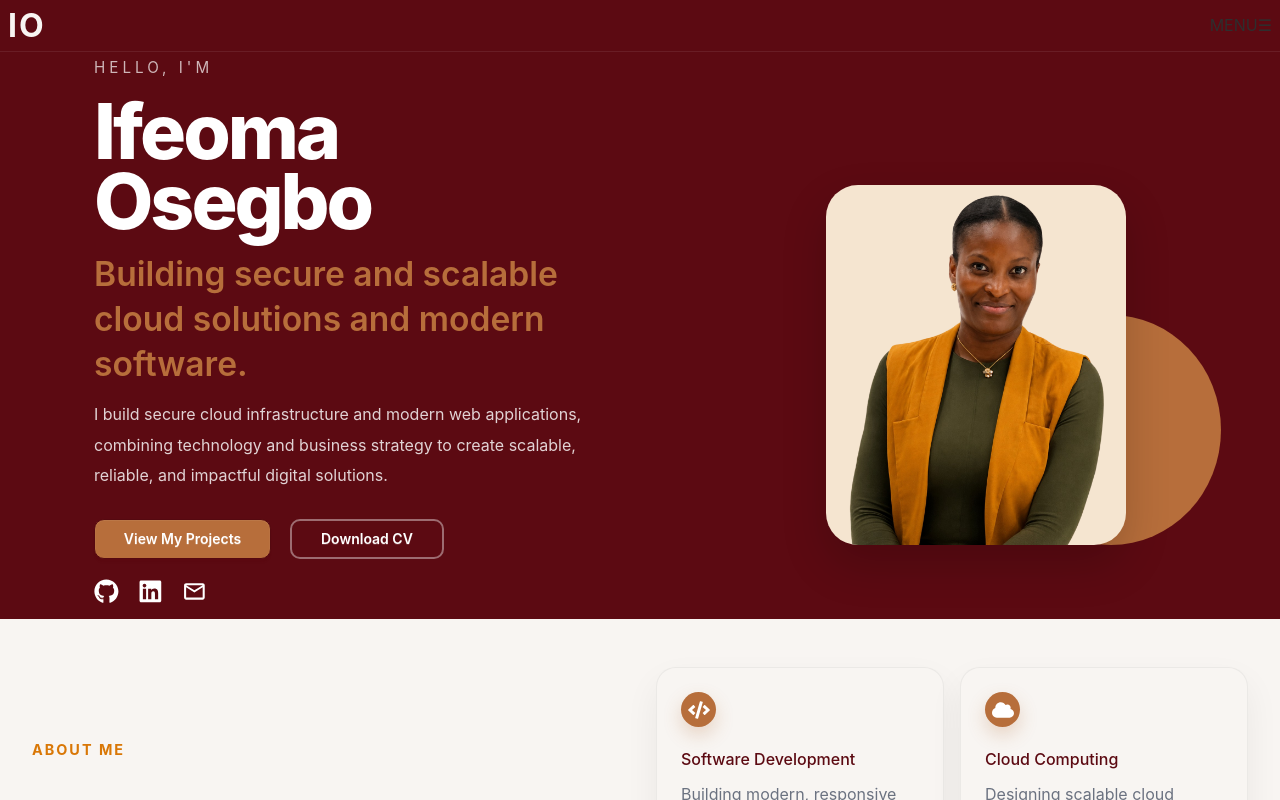
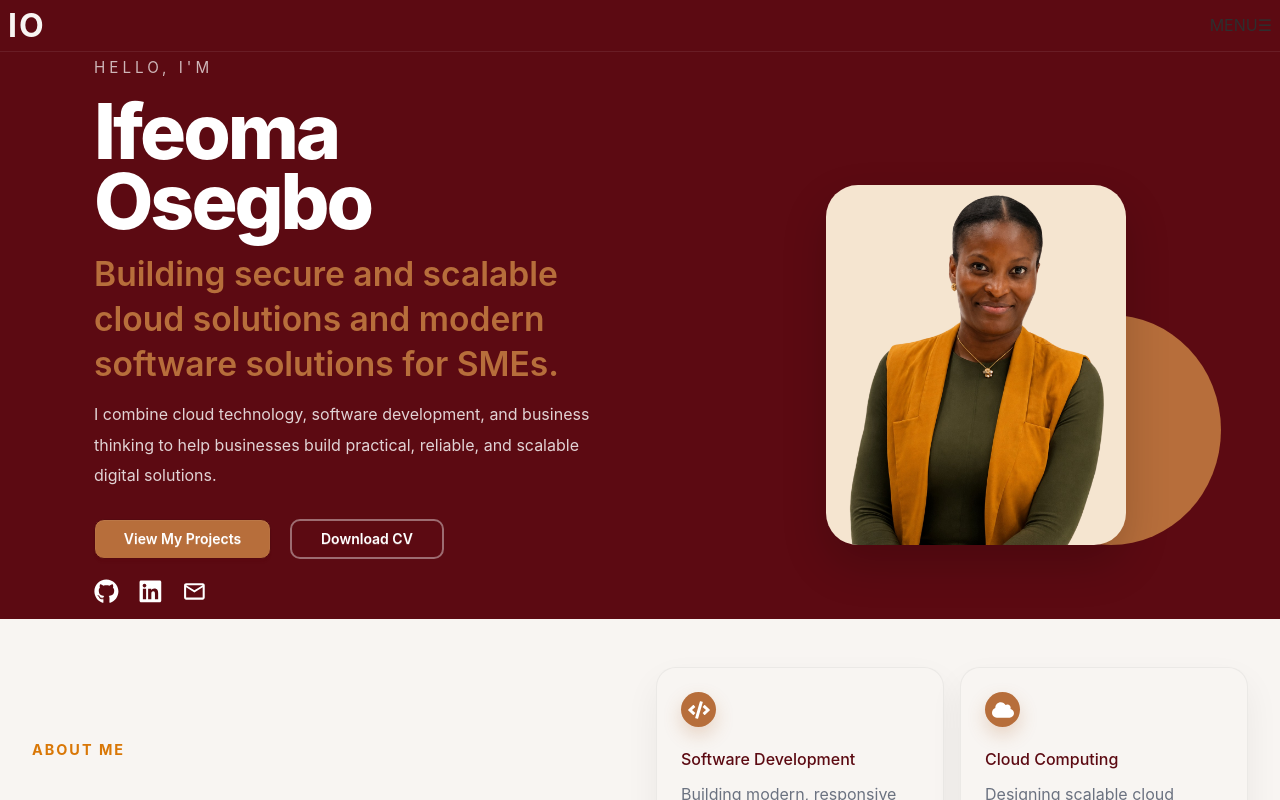
Before and after one commit to Ify-O/portfolio, a React app: page / in a window 1280 px wide. Shown: the top 800 px of the page. Built offline with nearby package versions, Linux system fonts and the light colour scheme; the HTML template or start-up script is replaced by a standard one.

Commit message:
Update Hero component with revised content, CV link, and improved accessibility

```diff
--- a/src/components/sections/home/Hero.jsx
+++ b/src/components/sections/home/Hero.jsx
@@ -1,14 +1,14 @@
 import profile from "../../../assets/profile.png";
+import cv from "../../../assets/Ifeoma_Osegbo_CV.pdf";
 
 import { FaGithub, FaLinkedin } from "react-icons/fa";
-
 import { MdOutlineEmail } from "react-icons/md";
 
 export default function Hero() {
   return (
     <section className="hero">
       <div className="hero-content">
-        {/* Left */}
+        {/* LEFT: HERO TEXT */}
         <div className="hero-text">
           <p className="hero-greeting">Hello, I'm</p>
 
@@ -19,30 +19,38 @@ export default function Hero() {
           </h1>
 
           <h2 className="hero-headline">
-            Building secure and scalable cloud solutions and modern software.
+            Building secure and scalable cloud solutions and modern software
+            solutions for SMEs.
           </h2>
 
           <p className="hero-description">
-            I build secure cloud infrastructure and modern web applications,
-            combining technology and business strategy to create scalable,
-            reliable, and impactful digital solutions.
+            I combine cloud technology, software development, and business
+            thinking to help businesses build practical, reliable, and scalable
+            digital solutions.
           </p>
 
           <div className="hero-buttons">
-            <a href="/projects" className="btn btn-primary">
+            <a href="#projects" className="btn btn-primary">
               View My Projects
             </a>
 
             <a
-              href="/src/assets/Ifeoma_Osegbo_CV.pdf"
+              href={cv}
               className="btn btn-outline"
+              target="_blank"
+              rel="noreferrer"
             >
               Download CV
             </a>
           </div>
 
           <div className="hero-socials">
-            <a href="https://github.com/Ify-O" target="_blank" rel="noreferrer">
+            <a
+              href="https://github.com/Ify-O"
+              target="_blank"
+              rel="noreferrer"
+              aria-label="GitHub"
+            >
               <FaGithub />
             </a>
 
@@ -50,18 +58,18 @@ export default function Hero() {
               href="https://www.linkedin.com/in/ifeoma-osegbo/"
               target="_blank"
               rel="noreferrer"
+              aria-label="LinkedIn"
             >
               <FaLinkedin />
             </a>
 
-            <a href="mailto:YOUR_EMAIL@gmail.com">
+            <a href="mailto:osegboifeoma3@gmail.com" aria-label="Email">
               <MdOutlineEmail />
             </a>
           </div>
         </div>
 
-        {/* Right */}
-
+        {/* RIGHT: PROFILE IMAGE */}
         <div className="hero-image-wrapper">
           <div className="hero-image-frame">
             <div className="hero-circle"></div>
```
